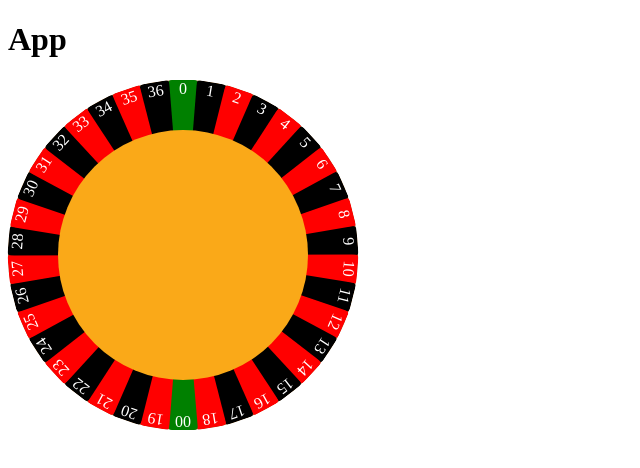
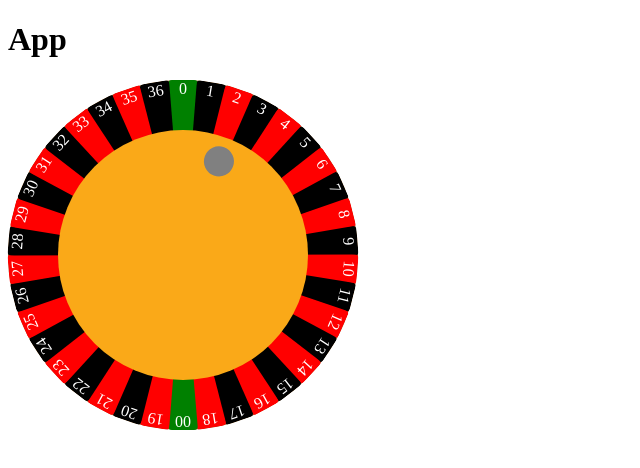
Before and after one commit to codetapacademy/all-on-red-with-react, a React (Create React App) app: page / in a window 1280 px wide. Shown: the top 468 px of the page, without its empty margins (0-640 px from the left). Built offline with nearby package versions, Linux system fonts and the light colour scheme.

Commit message:
feat: [psyhedeliq] create sphere component this closes #14

```diff
--- a/src/component/circle/circle.component.jsx
+++ b/src/component/circle/circle.component.jsx
@@ -1,6 +1,7 @@
 import React from 'react';
-import { StyledCircle } from './circle.style';
+import { StyledCircle, StyledCircleWrapper } from './circle.style';
 import NumberSlot from '../number-slot';
+import Sphere from '../sphere';
 
 const Circle = () => {
   const length = 18;
@@ -30,11 +31,14 @@ const Circle = () => {
   console.log(numberSlotList);
 
   return (
-    <StyledCircle side={350}>
-      {numberSlotList.map(slot => (
-        <NumberSlot {...slot} />
-      ))}
-    </StyledCircle>
+    <StyledCircleWrapper>
+      <StyledCircle side={350}>
+        {numberSlotList.map(slot => (
+          <NumberSlot {...slot} />
+        ))}
+      </StyledCircle>
+      <Sphere />
+    </StyledCircleWrapper>
   );
 };
 
--- a/src/component/circle/circle.style.js
+++ b/src/component/circle/circle.style.js
@@ -1,4 +1,8 @@
 import styled from 'styled-components';
+
+export const StyledCircleWrapper = styled.div`
+  position: relative;
+`;
 
 export const StyledCircle = styled.div`
   background-color: #94632c;
--- /dev/null
+++ b/src/component/sphere/index.js
@@ -0,0 +1 @@
+export { default } from './sphere.component';
--- /dev/null
+++ b/src/component/sphere/sphere.component.jsx
@@ -0,0 +1,8 @@
+import React from 'react';
+import { StyledSphere } from './sphere.style';
+
+const Sphere = () => {
+  return <StyledSphere />;
+};
+
+export default Sphere;
--- /dev/null
+++ b/src/component/sphere/sphere.style.js
@@ -0,0 +1,23 @@
+import styled from 'styled-components';
+
+export const StyledSphere = styled.div`
+  width: 30px;
+  height: 130px;
+  /* background-color: blue; */
+  position: absolute;
+  left: 160px;
+  top: 50px;
+  transform: rotate(20deg);
+  transform-origin: 50% 100%;
+
+  &::after {
+    content: '';
+    position: absolute;
+    top: 10px;
+    left: 0;
+    width: 30px;
+    height: 30px;
+    background-color: grey;
+    border-radius: 50%;
+  }
+`;
```
